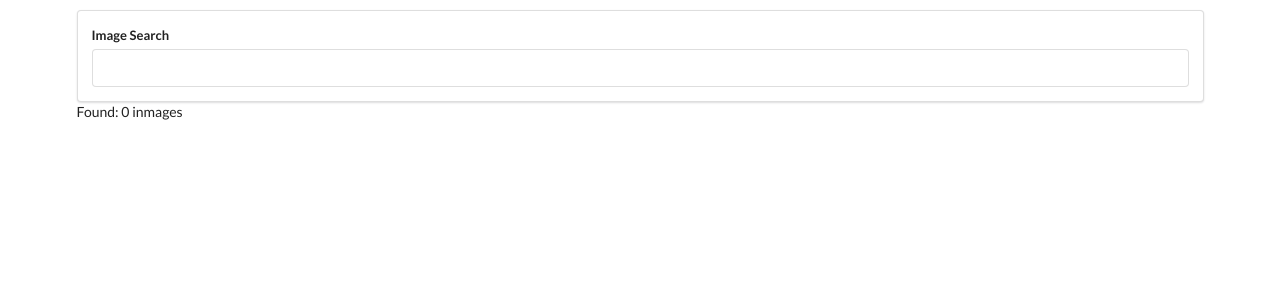
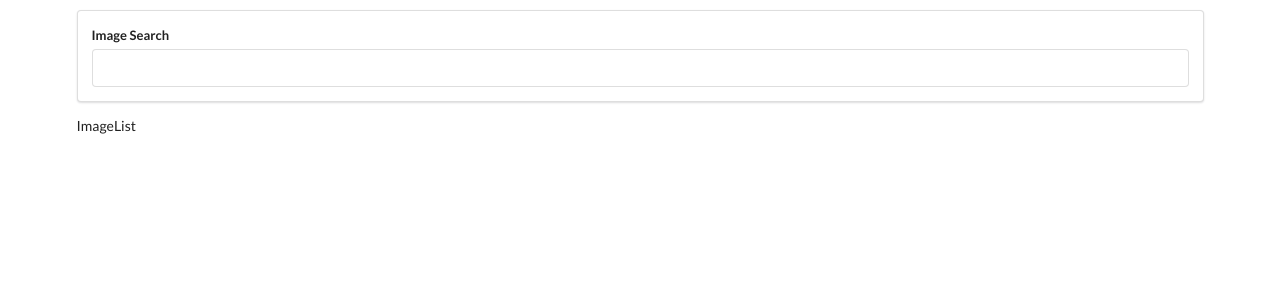
Before and after one commit to o0p/pic-search-clone, a React (Create React App) app: page / in a window 1280 px wide. Shown: the top 300 px of the page. Built offline with nearby package versions, Linux system fonts and the light colour scheme.

Commit message:
Add ImageList

```diff
--- a/src/api/unsplash.js
+++ b/src/api/unsplash.js
@@ -1,6 +1,6 @@
 import axios from 'axios';
 
-axios.create({
+export default axios.create({
   baseURL: 'https://api.unsplash.com',
   headers: {
     Authorization: 'Client-ID 7wNJ_4HIGqQrt4UlFj7uxVlkSOkCcUTjPobwwk9kqMI',
--- a/src/components/App.js
+++ b/src/components/App.js
@@ -1,5 +1,5 @@
 import React from 'react';
-import axios from 'axios';
+import unsplash from '../api/unsplash';
 import SearchBar from './SearchBar';
 import ImageList from './ImageList';
 
@@ -7,7 +7,7 @@ class App extends React.Component {
   state = { images: [] };
 
   onSearchSubmit = async (term) => {
-    const res = await axios.get('/search/photos', {
+    const res = await unsplash.get('/search/photos', {
       params: { query: term },
     });
 
@@ -18,8 +18,7 @@ class App extends React.Component {
     return (
       <div className="ui container" style={{ marginTop: '10px' }}>
         <SearchBar onSubmit={this.onSearchSubmit} />
-        Found: {this.state.images.length} inmages
-        {/* <ImageList images={this.state.images} /> */}
+        <ImageList images={this.state.images} />
       </div>
     );
   }
```
